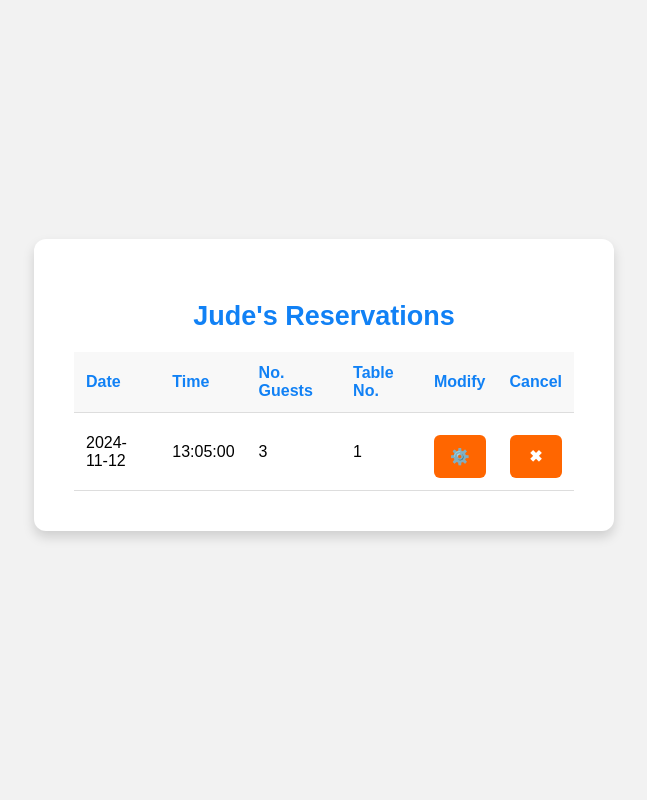
After one commit to nkw5772/CSC450Project, a Flask app: page /myReservations in a window 1280 px wide. The commit adds this page. Shown: the whole page, without its empty margins (316-963 px from the left). Run offline with Flask 3, Linux system fonts and the light colour scheme; a user stored in the database is signed in; data comes from the database, SQL or seed files in the repository; both versions use the stored data as it was after the commit.

Commit message:
finished cancelReservation and modifyReservation and handleNoShow and lots of little fixes
- Added page for viewing a user's active reservations
- Fixed up a few things in the database
- Added a little favicon for the tab
- Added regions to database.py for easier navigation
- Added get_user_reservations()
- Added modify_reservation()
- Added remind_reservations()
-Added get_res_from_id()
- Added get_name_from_email()
- Added get_id_from_email()
- Fixed and finished handle_no_shows()
- Added update_res_status()
- Added redirect from login to home if user is signed in
- Fixed email cookie being stored wrong
- Fixed logout cookie clearing
- Fixed redirect condition from home to login
- Added logic for reservations page to accept res modifications
- Fixed make_reservation() values
- Added function for /myReservations (handles listing AND cancel/modify)
- Added custom webpage text for modifying reservations
- Commented out refresh function due to errors

```diff
--- a/app.py
+++ b/app.py
@@ -27,6 +27,8 @@ limiter = Limiter(
 @app.route('/', methods=['GET', 'POST'])
 # @limiter.limit("5 per minute")
 def login():
+    if 'email' in session:
+        return redirect(url_for('home'))
     # Track login attempts using sessions
     if 'login_attempts' not in session:
         session['login_attempts'] = []
@@ -54,7 +56,7 @@ def login():
         if db.verify_login(email, password_hash):
             # Creates a cookie for user when they login
             resp = make_response(redirect(url_for('home')))
-            resp.set_cookie('email', email)
+            session['email'] = email
             return resp
         else:
             # Show an error message if credentials are incorrect
@@ -66,21 +68,23 @@ def login():
 
 @app.route("/logout")
 def logout():
-    # Deletes user's cookie and returns them to login page
-    resp = make_response(redirect(url_for('login')))
-    resp.delete_cookie('username')
-    return resp
+    # Deletes user's cookies and returns them to login page
+    session.clear()
+    return redirect(url_for('login'))
 
 @app.route("/home")
 def home():
     # Loads home if user is logged in, otherwise sends them back to login page
-    username = request.cookies.get('username')
-    if not username:
+    if 'email' not in session:
         return redirect(url_for('login'))
     return render_template('home.html')
 
-@app.route("/reservation")
+@app.route("/reservation", methods=['GET', 'POST'])
 def reservations():
+    if request.method == 'POST': # When modifying a res through /myReservations
+        res_id = request.form.get('reservation_id')
+        return render_template('reservation.html', res_id = res_id)
+    db = Database()
     return render_template('reservation.html')
 
 @app.route('/reserve', methods=['POST'])
@@ -88,16 +92,23 @@ def reserve_table():
     try:
     # Extract form data from the request
         guests = request.form.get('guests')
-        reservation_date = request.form.get('reservation_date')
-        reservation_time = request.form.get('reservation_time')
+        res_date = request.form.get('reservation_date')
+        res_time = request.form.get('reservation_time')
         table_id = request.form.get('table_id')
+        res_id = request.form.get('reservation_id', default = None)
 
-        print(f"Guests: {guests}, Date: {reservation_date}, Time: {reservation_time}, Table ID: {table_id}")
+        print(f"Guests: {guests}, Date: {res_date}, Time: {res_time}, Table ID: {table_id}")
 
         # Establish connection to the SQL Server
         db = Database()
-
-        db.make_reservation(1, reservation_date, reservation_time, guests, "now", "now", "Filled", table_id, "Nathan")
+        now = datetime.now().strftime('%H:%M:%S')
+        if res_id:
+            current_res = db.get_res_from_id(res_id)
+            time_created = current_res[4]
+            res_owner = current_res[8]
+            db.modify_reservation(res_id, res_date, res_time, guests, time_created, now, 'scheduled', table_id, res_owner)
+        else:
+            db.make_reservation(res_date, res_time, guests, now, now, "scheduled", table_id, db.get_id_from_email(session['email']))
 
         return jsonify({'message': 'Reservation successful!'}), 200
     except Exception as e:
@@ -134,6 +145,23 @@ def confirmCheckIn():
         error = "Failed to check in reservation."
         return render_template('checkInReservation.html', resSearch=resSearch, error=error)
 
+@app.route('/myReservations', methods=['GET', 'POST'])
+def my_reservations():
+    db = Database()
+
+    name = db.get_name_from_email(session['email'])[0]
+    reservations = db.get_user_reservations(session['email'])
+
+    if request.method == 'POST': # If cancelling a res
+        try:
+            res_id = request.form.get('reservation_id')
+            db.update_res_status(res_id, 'cancelled')
+            db.unreserve_table(res_id)
+            return render_template('myReservations.html', name = name, reservations = reservations, message = "Reservation cancelled successfully!")
+        except:
+            return render_template('myReservations.html', name = name, reservations = reservations, error = 'Unable to cancel reservation. Oops lmao')
+
+    return render_template('myReservations.html', name = name, reservations = reservations)
 
 @app.route("/createAccount", methods=['GET', 'POST'])
 @app.route("/createAccount.html", methods=['GET', 'POST']) # Not sure about this
@@ -192,6 +220,7 @@ def load_user():
         session['account_type'] = 'customer'  # Default role if not logged in
 """
 
+"""
 def refresh_app():
     '''
     Refreshes the app every 60 seconds so that the application is display real time data.
@@ -200,6 +229,7 @@ def refresh_app():
         time.sleep(60)  # Wait for 60 seconds
         print("Refreshing Flask app...")
         os.system("touch app.py")  # Trigger a "file change" in app.py to force reload
+"""
 
 def check_stuff():
     threading.Timer(60, check_stuff).start()
--- /dev/null
+++ b/templates/myReservations.html
@@ -0,0 +1,190 @@
+<!DOCTYPE html>
+<html lang="en">
+<head>
+    <meta charset="UTF-8">
+    <meta name="viewport" content="width=device-width, initial-scale=1.0">
+    <title>My Reservations</title>
+    <style>
+        .alert {
+            padding: 10px;
+            margin-top: 10px;
+            border-radius: 5px;
+            font-weight: bold;
+            position: fixed;
+            width: 100%;
+            bottom: 0;
+            left: 0;
+        }
+        .alert-success {
+            background-color: #d4edda;
+            color: #155724;
+            border: 1px solid #c3e6cb;
+        }
+        .alert-danger {
+            background-color: #f8d7da;
+            color: #721c24;
+            border: 1px solid #f5c6cb;
+        }
+
+        .closebtn {
+            margin-left: 15px;
+            color: white;
+            font-weight: bold;
+            float: right;
+            font-size: 22px;
+            line-height: 20px;
+            cursor: pointer;
+            transition: 0.3s;
+        }
+
+        .closebtn:hover {
+            color: black;
+        }
+
+        body {
+            display: flex;
+            justify-content: center;
+            align-items: center;
+            height: 100vh;
+            margin: 0;
+            font-family: Arial, sans-serif;
+            background-color: #f2f2f2;
+        }
+
+        .form-container, .table-container {
+            background-color: #ffffff;
+            padding: 40px;
+            border-radius: 12px;
+            box-shadow: 0 6px 12px rgba(0, 0, 0, 0.15);
+            width: 500px;
+            max-width: 90%;
+            margin-bottom: 30px;
+        }
+
+        h2 {
+            color:  #1181f5;
+            text-align: center;
+            margin-bottom: 20px;
+            font-size: 27px;
+        }
+
+        h4 {
+            text-align: center
+        }
+
+        label {
+            color: #333333;
+            font-weight: bold;
+            margin-bottom: 5px;
+            display: block;
+        }
+
+        input[type="text"], input[type="email"], input[type="tel"], input[type="password"] {
+            width: 100%;
+            padding: 10px;
+            border: 1px solid #cccccc;
+            border-radius: 6px;
+            box-sizing: border-box;
+        }
+
+        button {
+            width: 100%;
+            padding: 12px;
+            background-color: #ff6600;
+            color: #ffffff;
+            border: none;
+            border-radius: 6px;
+            font-size: 16px;
+            font-weight: bold;
+            cursor: pointer;
+            transition: background-color 0.3s;
+            margin-top: 10px;
+        }
+
+        button:hover {
+            background-color: #e65c00;
+        }
+
+        .table-container table {
+            width: 100%;
+            border-collapse: collapse;
+            margin-top: 20px;
+        }
+
+        .table-container th, .table-container td {
+            padding: 12px;
+            text-align: left;
+            border-bottom: 1px solid #dddddd;
+        }
+
+        .table-container th {
+            background-color: #f8f8f8;
+            color: #1181f5;
+        }
+
+        .table-container tr:hover {
+            background-color: #f1f1f1;
+        }
+
+        .error_message {
+            color: red;
+        }
+
+    </style>
+</head>
+<body>
+    {% if message %}
+        <div class="alert alert-success">
+            <span class="closebtn" onclick="this.parentElement.style.display='none';">&times;</span>
+            {{ message }}
+        </div>
+    {% elif error %}
+        <div class="alert alert-danger">
+            <span class="closebtn" onclick="this.parentElement.style.display='none';">&times;</span>
+            {{ error }}
+        </div>
+    {% endif %}
+
+    <div class="table-container">
+        <h2>{{ name }}'s Reservations</h2>
+        {% if reservations %}
+        <table id="reservation-table">
+            <thead>
+                <tr>
+                    <th>Date</th>
+                    <th>Time</th>
+                    <th>No. Guests</th>
+                    <th>Table No.</th>
+                    <th>Modify</th>
+                    <th>Cancel</th>
+                </tr>
+            </thead>
+            <tbody id="reservation-table-body">
+                {% for row in reservations %}
+                    <tr>
+                        <td>{{ row[0] }}</td>
+                        <td>{{ row[1] }}</td>
+                        <td>{{ row[2] }}</td>
+                        <td>{{ row[3] }}</td>
+                        <td>
+                            <form action="/reservation" method="POST" style="display:inline;">
+                                <input type="hidden" name="reservation_id" value="{{ row[4] }}">
+                                <button type="submit">⚙️</button>
+                            </form>
+                        </td>
+                        <td>
+                            <form action="/myReservations" method="POST" style="display:inline;">
+                                <input type="hidden" name="reservation_id" value="{{ row[4] }}">
+                                <button type="submit">✖</button>
+                            </form>
+                        </td>
+                    </tr>
+                {% endfor %}
+            </tbody>
+        </table>
+        {% else %}
+        <h4>No upcoming reservations. Schedule one!</h4>
+        {% endif %}
+    </div>
+</body>
+</html>
```
Also changed, not shown: database.py (+135 -29 lines), templates/reservation.html (+21 -5 lines), images/favicon.ico (added), restaurant.db.
